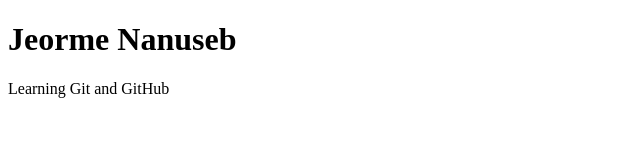
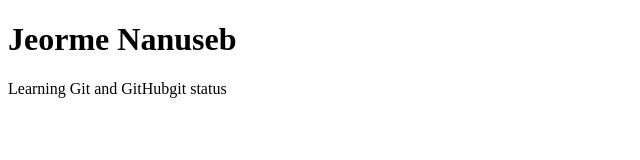
Before and after one commit to jeromenanuseb/demo, a plain HTML site: page index.html in a window 1280 px wide. Shown: the full height of the page, 0-640 px from the left. Drawn offline with Linux system fonts and the light colour scheme.

Commit message:
index.html page and style.css for learning purposes

```diff
--- a/index.html
+++ b/index.html
@@ -7,6 +7,6 @@
 </head>
 <body>
     <h1>Jeorme Nanuseb</h1>
-    <p>Learning Git and GitHub</p>
+    <p>Learning Git and GitHubgit status</p>
 </body>
 </html>
```
Also changed, not shown: 2 other files.
